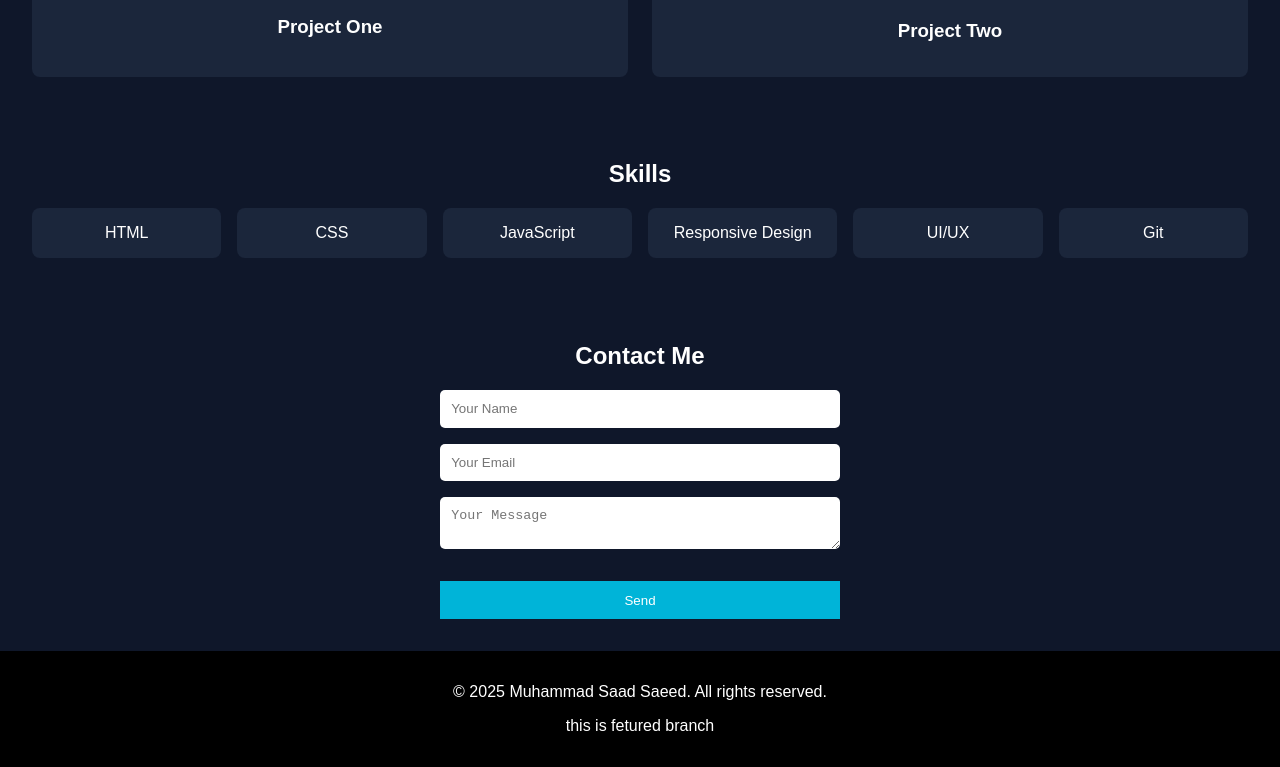
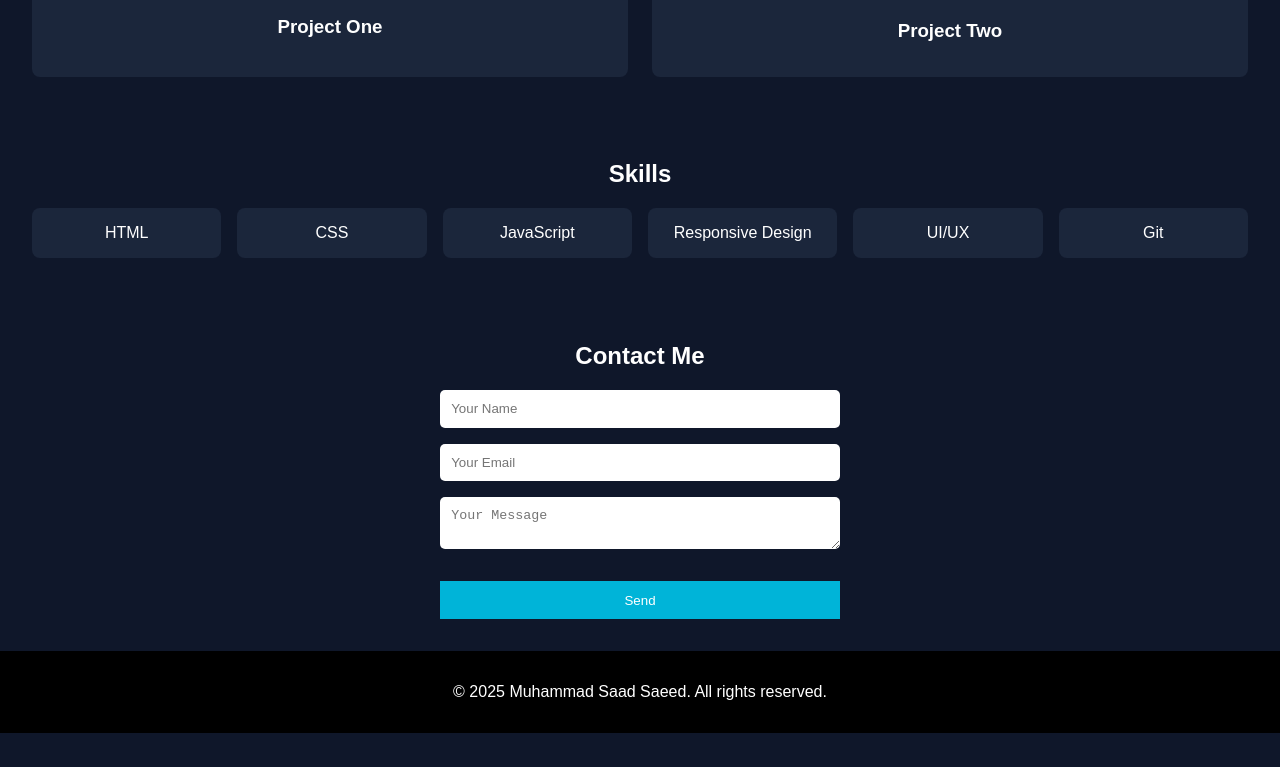
Before and after one commit to saadsaeed-01/portfolio, a plain HTML site: page index.html in a window 1280 px wide. Shown: the part 1773-2540 px from the top of the page. After the commit the page ends 2506 px from the top, so only its background shows below. Drawn offline with Linux system fonts and the light colour scheme.

Commit message:
add feature

```diff
--- a/index.html
+++ b/index.html
@@ -99,7 +99,7 @@
     <!-- Footer -->
     <footer>
         <p>&copy; 2025 Muhammad Saad Saeed. All rights reserved.</p>
-        <p>this is fetured branch</p>
+
     </footer>
 </body>
 </html>
```
